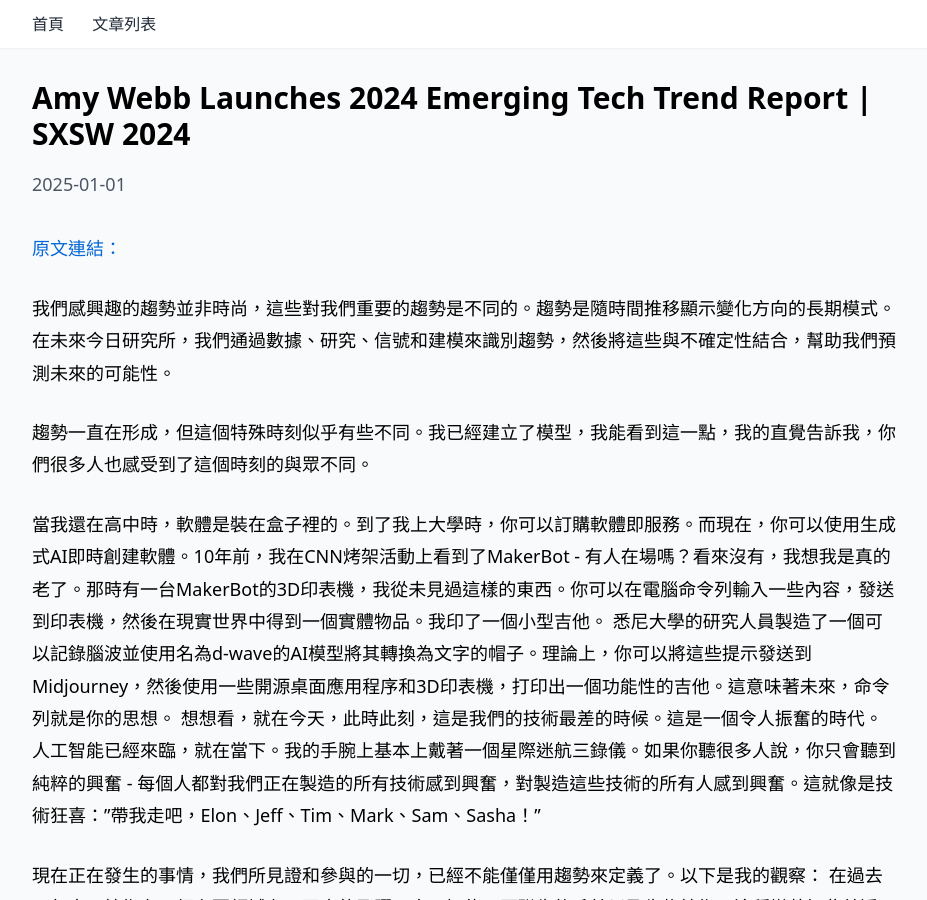
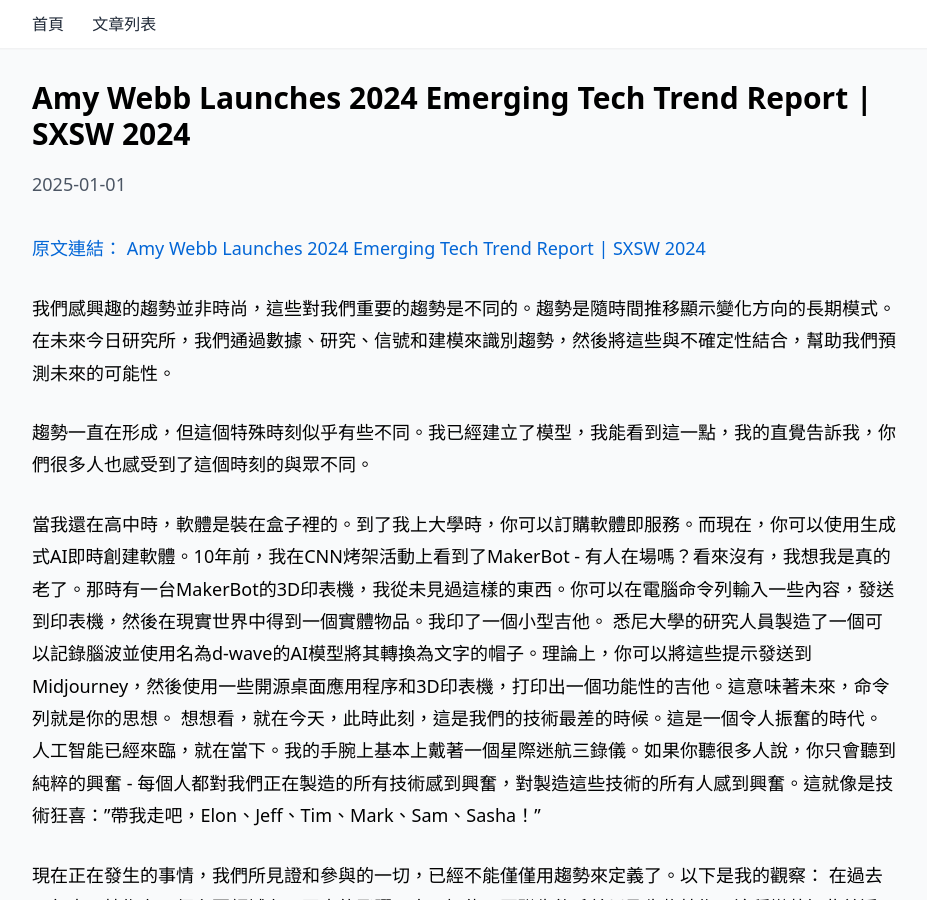
Before and after one commit to bear0103papa/Roger-s-Note, a Jekyll site: the page built from docs/_posts/2025-01-01-Amy-webb.md, in a window 1280 px wide and 900 px high. Shown: the whole window, without its empty margins (176-1103 px from the left). Built offline with Jekyll 4.4.1, drawn with Linux system fonts in a browser that asks for light colours; nearby versions of some CDN libraries.

Commit message:
增加文章Amy

```diff
--- a/docs/_posts/2024-12-24-Amy-webb.md
+++ b/docs/_posts/2025-01-01-Amy-webb.md
@@ -2,7 +2,7 @@
 layout: post
 title: "Amy Webb Launches 2024 Emerging Tech Trend Report | SXSW 2024"
 date: 2025-01-01
-categories: [    Amy Webb,
+categories: [Amy Webb,
     Artificial Intelligence,
     Biotechnology,
     Technology,
@@ -12,7 +12,7 @@
 description: "這是 Amy Webb 在 SXSW 2024 的演講內容，主要討論了技術超級週期的三大支柱：AI、互聯生態系統和生物技術。她指出這些技術的融合將徹底改變人類社會，並提出了相關的機遇與挑戰，包括 AI 的偏見問題、設備的數據收集、隱私concerns等。"
 ---
 
-<span class="original-link">原文連結： [](https://www.youtube.com/watch?v=5uLSDbh6M_U&themeRefresh=1)</span>
+<span class="original-link">原文連結： [Amy Webb Launches 2024 Emerging Tech Trend Report | SXSW 2024](https://www.youtube.com/watch?v=5uLSDbh6M_U&themeRefresh=1)</span>
 
 我們感興趣的趨勢並非時尚，這些對我們重要的趨勢是不同的。趨勢是隨時間推移顯示變化方向的長期模式。在未來今日研究所，我們通過數據、研究、信號和建模來識別趨勢，然後將這些與不確定性結合，幫助我們預測未來的可能性。
 
```
